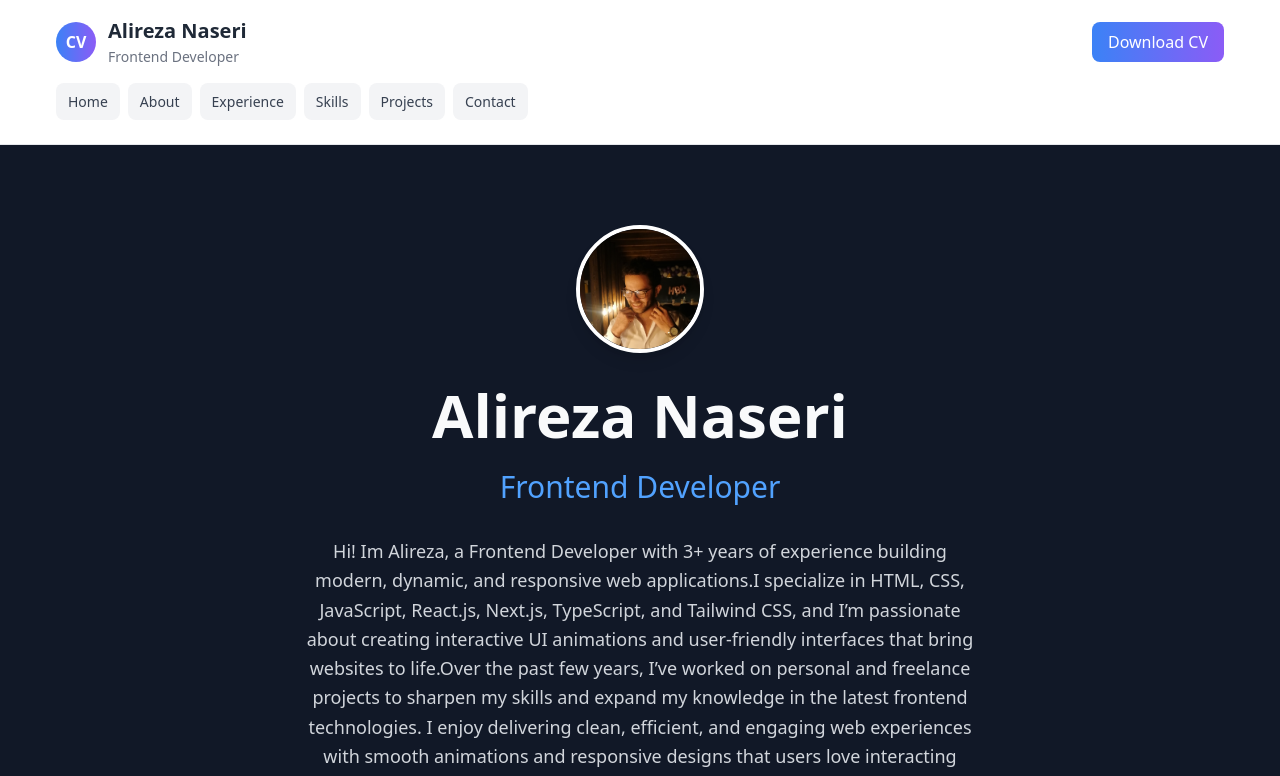
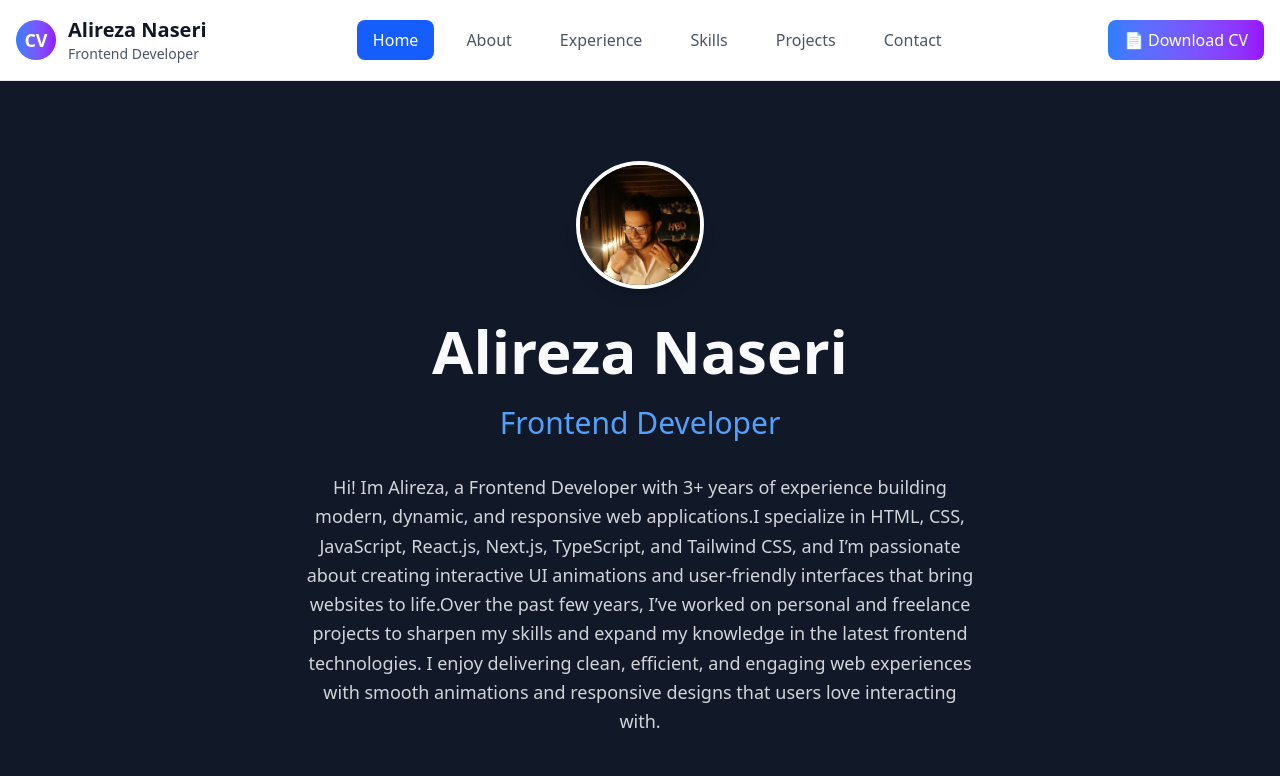
Before and after one commit to alirezanasery/online-resume2, a Next.js app: page / in a window 1280 px wide. Shown: the top 776 px of the page. Built offline with nearby package versions, Linux system fonts and the light colour scheme.

Commit message:
Add files via upload

```diff
--- a/src/components/layout/Header.tsx
+++ b/src/components/layout/Header.tsx
@@ -1,20 +1,19 @@
 'use client';
 import Link from 'next/link';
+import { usePathname } from 'next/navigation';
 import { personalData } from '@/data/personalData';
-import { useState, useEffect } from 'react';
+// حذف useEffect و useState چون استفاده نمیشن
+// import { useState, useEffect } from 'react';
 
 export function Header() {
-  const [theme, setTheme] = useState('dark');
+  const pathname = usePathname();
 
-  // تابع ساده‌تر برای دانلود
+  // حذف stateهای theme چون استفاده نمیشن
+  // const [theme, setTheme] = useState('dark');
+  // const [showPicker, setShowPicker] = useState(false);
+
   const handleDownloadCV = () => {
-    // روش کاملاً compatible
-    const link = document.createElement('a');
-    link.href = '/naseri.pdf';
-    link.target = '_blank';
-    document.body.appendChild(link);
-    link.click();
-    document.body.removeChild(link);
+    window.open('/naseri.pdf', '_blank');
   };
 
   const navItems = [
@@ -27,88 +26,65 @@ export function Header() {
   ];
 
   return (
-    <header style={{
-      backgroundColor: 'white',
-      borderBottom: '1px solid #e5e7eb',
-      position: 'sticky',
-      top: 0,
-      zIndex: 50
-    }}>
-      <nav style={{
-        maxWidth: '1200px',
-        margin: '0 auto',
-        padding: '1rem'
-      }}>
-        <div style={{
-          display: 'flex',
-          justifyContent: 'space-between',
-          alignItems: 'center'
-        }}>
-          <Link href="/" style={{ display: 'flex', alignItems: 'center', gap: '12px' }}>
-            <div style={{
-              width: '40px',
-              height: '40px',
-              background: 'linear-gradient(to right, #3b82f6, #8b5cf6)',
-              borderRadius: '50%',
-              display: 'flex',
-              alignItems: 'center',
-              justifyContent: 'center'
-            }}>
-              <span style={{ color: 'white', fontWeight: 'bold' }}>CV</span>
+    <header className="bg-white dark:bg-gray-900 border-b border-gray-200 dark:border-gray-700 sticky top-0 z-50">
+      <nav className="container mx-auto px-4 py-4">
+        <div className="flex justify-between items-center">
+          <Link href="/" className="flex items-center space-x-3 cursor-pointer">
+            <div className="w-10 h-10 bg-gradient-to-r from-blue-500 to-purple-600 rounded-full flex items-center justify-center">
+              <span className="text-white font-bold text-lg">CV</span>
             </div>
-            <div style={{ display: window.innerWidth > 640 ? 'block' : 'none' }}>
-              <h1 style={{ fontSize: '1.25rem', fontWeight: 'bold', color: '#1f2937', margin: 0 }}>
+            <div className="hidden sm:block">
+              <h1 className="text-xl font-bold text-gray-900 dark:text-white">
                 {personalData.name}
               </h1>
-              <p style={{ fontSize: '0.875rem', color: '#6b7280', margin: 0 }}>
+              <p className="text-sm text-gray-600 dark:text-gray-400">
                 {personalData.title}
               </p>
             </div>
           </Link>
 
-          <div style={{ display: 'flex', alignItems: 'center', gap: '12px' }}>
+          <div className="hidden md:flex items-center gap-4 flex-1 justify-center">
+            {navItems.map((item) => (
+              <Link
+                key={item.href}
+                href={item.href}
+                className={`flex items-center gap-2 px-4 py-2 rounded-lg transition-all ${
+                  pathname === item.href
+                    ? 'bg-blue-600 text-white'
+                    : 'text-gray-600 dark:text-gray-400 hover:bg-gray-100 dark:hover:bg-gray-800'
+                }`}
+              >
+                <span>{item.label}</span>
+              </Link>
+            ))}
+          </div>
+
+          <div className="flex items-center gap-3">
             <button
               onClick={handleDownloadCV}
-              style={{
-                background: 'linear-gradient(to right, #3b82f6, #8b5cf6)',
-                color: 'white',
-                padding: '8px 16px',
-                borderRadius: '8px',
-                border: 'none',
-                fontWeight: '500',
-                cursor: 'pointer'
-              }}
+              className="bg-gradient-to-r from-blue-500 to-purple-600 text-white px-4 py-2 rounded-lg hover:from-blue-600 hover:to-purple-700 transition-all cursor-pointer font-medium"
             >
-              Download CV
+              📄 Download CV
             </button>
           </div>
         </div>
 
-        {/* منوی موبایل ساده */}
-        <div style={{
-          display: 'flex',
-          overflowX: 'auto',
-          gap: '8px',
-          marginTop: '1rem',
-          paddingBottom: '8px'
-        }}>
+        <div className="md:hidden mt-4">
+          <div className="flex overflow-x-auto gap-2 pb-2">
             {navItems.map((item) => (
               <Link
                 key={item.href}
                 href={item.href}
-              style={{
-                padding: '8px 12px',
-                borderRadius: '8px',
-                fontSize: '0.875rem',
-                whiteSpace: 'nowrap',
-                backgroundColor: '#f3f4f6',
-                color: '#374151',
-                textDecoration: 'none'
-              }}
+                className={`flex items-center gap-2 px-3 py-2 rounded-lg text-sm whitespace-nowrap flex-shrink-0 ${
+                  pathname === item.href
+                    ? 'bg-blue-600 text-white'
+                    : 'bg-gray-100 dark:bg-gray-800 text-gray-700 dark:text-gray-300'
+                }`}
               >
-              {item.label}
+                <span>{item.label}</span>
               </Link>
             ))}
+          </div>
         </div>
       </nav>
     </header>
```
Lines whose indentation alone changed are shown as unchanged.
